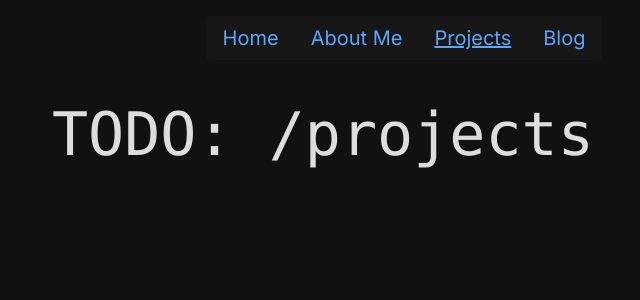
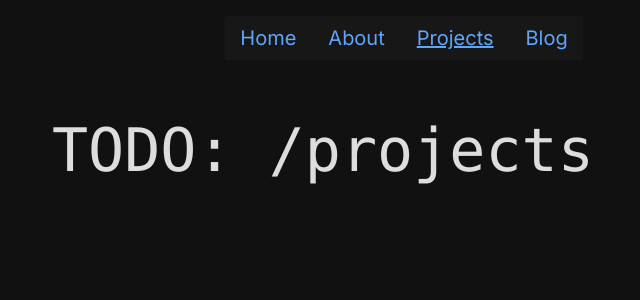
Before and after one commit to giilbert/my-site, a Next.js app: page /projects in a window 1280 px wide. Shown: the top 300 px of the page, without its empty margins (236-876 px from the left). Built offline with nearby package versions, Linux system fonts and the light colour scheme.

Commit message:
fix links

```diff
--- a/src/components/layout.tsx
+++ b/src/components/layout.tsx
@@ -16,7 +16,7 @@ export const Layout: React.FC<React.PropsWithChildren<{}>> = ({ children }) => {
         </div>
       )}
 
-      <div className="flex justify-center pt-16">
+      <div className="flex justify-center pt-20">
         <motion.main
           className="w-[48rem] mx-4 mt-2 mb-16"
           initial={{
--- a/src/components/links.tsx
+++ b/src/components/links.tsx
@@ -9,7 +9,7 @@ const links = [
     to: "/",
   },
   {
-    text: "About Me",
+    text: "About",
     to: "/about",
   },
   {
@@ -26,13 +26,13 @@ export const Links: React.FC = () => {
   const router = useRouter();
 
   return (
-    <div className="flex gap-8 w-full justify-center flex-wrap text-lg">
+    <div className="flex gap-8 w-full justify-center text-lg">
       {links.map((link, i) => (
         <Link
           key={i}
           href={link.to}
           className={clsx(
-            "text-xl text-blue-400 transition-all",
+            "text-lg md:text-xl text-blue-400 transition-all",
             router.pathname === link.to ? "underline" : "hover:underline"
           )}
         >
```
